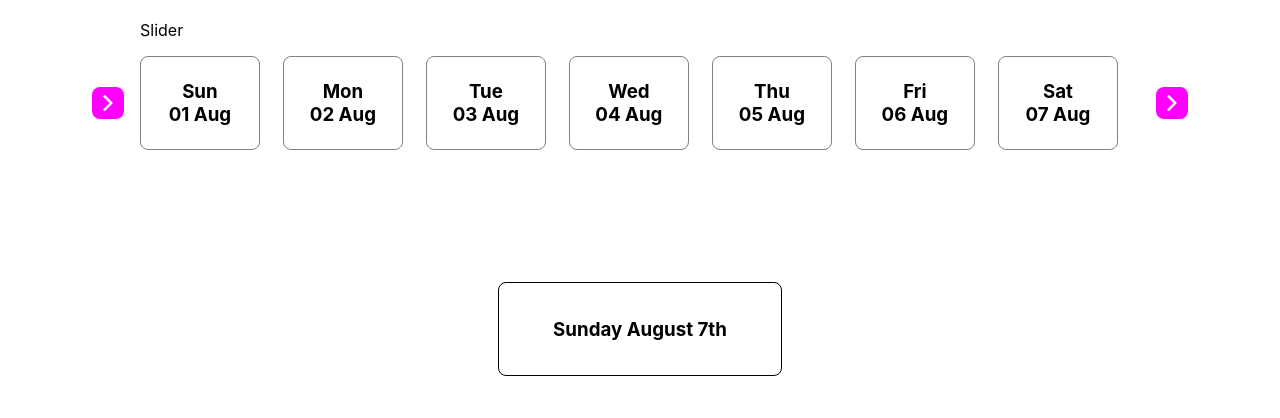
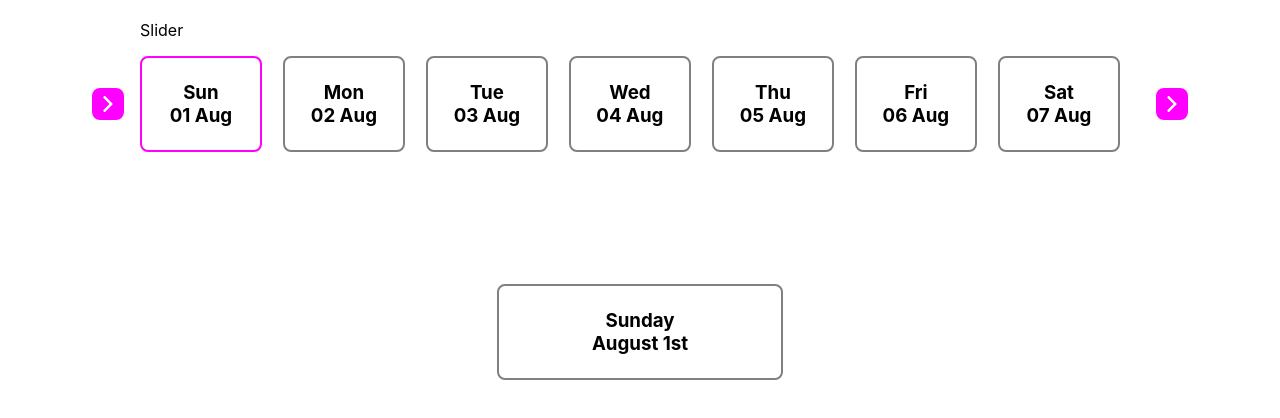
Before and after one commit to arisyo13/glidion-carousel, a React (Create React App) app: page / in a window 1280 px wide. Shown: the top 418 px of the page. Built offline with nearby package versions, Linux system fonts and the light colour scheme.

Commit message:
added diferent states for datecard component

```diff
--- a/src/App.scss
+++ b/src/App.scss
@@ -1,9 +1,9 @@
-$primary-color: black;
-$secondary-color: grey;
+$regular-color: grey;
 $disabled-color: lightgrey;
 $selected-color: magenta;
 
 $sm: 8px;
+$sm-border: 2px;
 $breakpoint-phone: 768px;
 
 .container {
@@ -53,7 +53,6 @@ $breakpoint-phone: 768px;
   flex-direction: column;
   width: 60%;
   height: 60px;
-  border: solid 1px $secondary-color;
   border-radius: $sm;
   padding: 16px;
   margin: 0, 4px;
@@ -63,18 +62,25 @@ $breakpoint-phone: 768px;
   align-items: center;
   justify-content: center;
 
+  &.regular {
+    border: solid $sm-border $regular-color;
+  }
+
   &.selected {
-    border: solid 1px $selected-color;
+    border: solid $sm-border $selected-color;
   }
 
   &.disabled {
-    border: solid 1px $disabled-color;
+    border: solid $sm-border $disabled-color;
     pointer-events: none;
   }
   &.full {
-    border: solid 1px $primary-color;
     pointer-events: none;
     width: 250px;
     margin: auto;
   }
+
+  &:hover {
+    border: solid $sm-border $selected-color;
+  }
 }
--- a/src/conmponents/Carousel/index.tsx
+++ b/src/conmponents/Carousel/index.tsx
@@ -3,6 +3,8 @@ import { getDays } from './definitions';
 import arrow from './assets/arrow.svg';
 import Slider from 'react-slick';
 import DateCard from '../DateCard';
+
+const random = Math.floor(Math.random() * 4 ) + 5
 
 const Carousel = () => {
     let slider: Slider | null = null;
@@ -66,6 +68,7 @@ const Carousel = () => {
                         day={day}
                         size="small"
                         onClick={() => setSelectedDateIndex(index)}
+                        state={index === selectedDateIndex ? "selected" : random + index === index ? "disabled" : "regular"}
                     />
                 ))}
             </Slider>
@@ -74,6 +77,7 @@ const Carousel = () => {
                 onClick={() => {}}
                 day={dayList[selectedDateIndex]}
                 size="full"
+                state="regular"
             />
         </div>
     )
--- a/src/conmponents/DateCard/index.tsx
+++ b/src/conmponents/DateCard/index.tsx
@@ -4,23 +4,25 @@ type Props = {
     day: Date;
     size: 'small' | 'full';
     onClick: () => void;
-    disabled?: boolean;
+    state?: 'selected' | 'disabled' | 'regular';
 }
 
-const DateCard = ({ day, onClick, size, disabled }: Props) => {
-    const title =  size === "full" ? format(day, "EEEE") : format(day, "EEE");
-    const sub = size === "full" ? format(day, "MMMM io") : format(day, "dd MMM");
+const DateCard = ({ day, onClick, size, state }: Props) => {
+    let title = format(day, 'EEE');
+    let subTitle = format(day, 'dd MMM');
+    if (size === 'full'){
+        title = format(day, 'EEEE');
+        subTitle = format(day, 'MMMM do');
+    }
     return (
         <div
             onClick={() => onClick()}
-            className={`date-card ${size === "full" && "full"} ${disabled && "disabled"}`}
+            className={`date-card ${size === "full" && "full"} ${state}`}
         >
-            { size === "small" ?
             <>
                 <h3>{title}</h3>
-                <h3>{sub}</h3>
-            </> :
-            <h3>{title + " " + sub}</h3> }
+                <h3>{subTitle}</h3>
+            </>
         </div>
     )
 }
```
